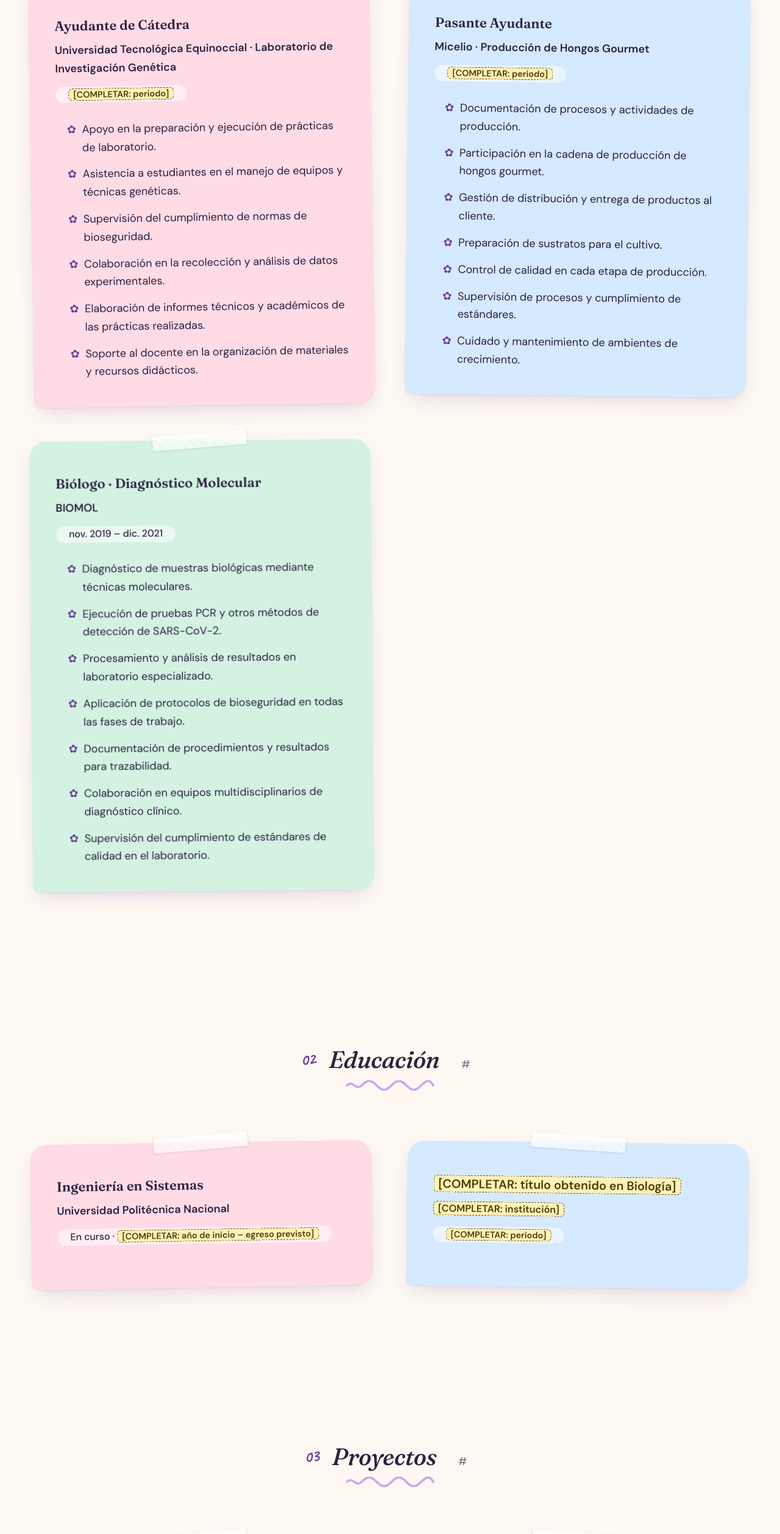
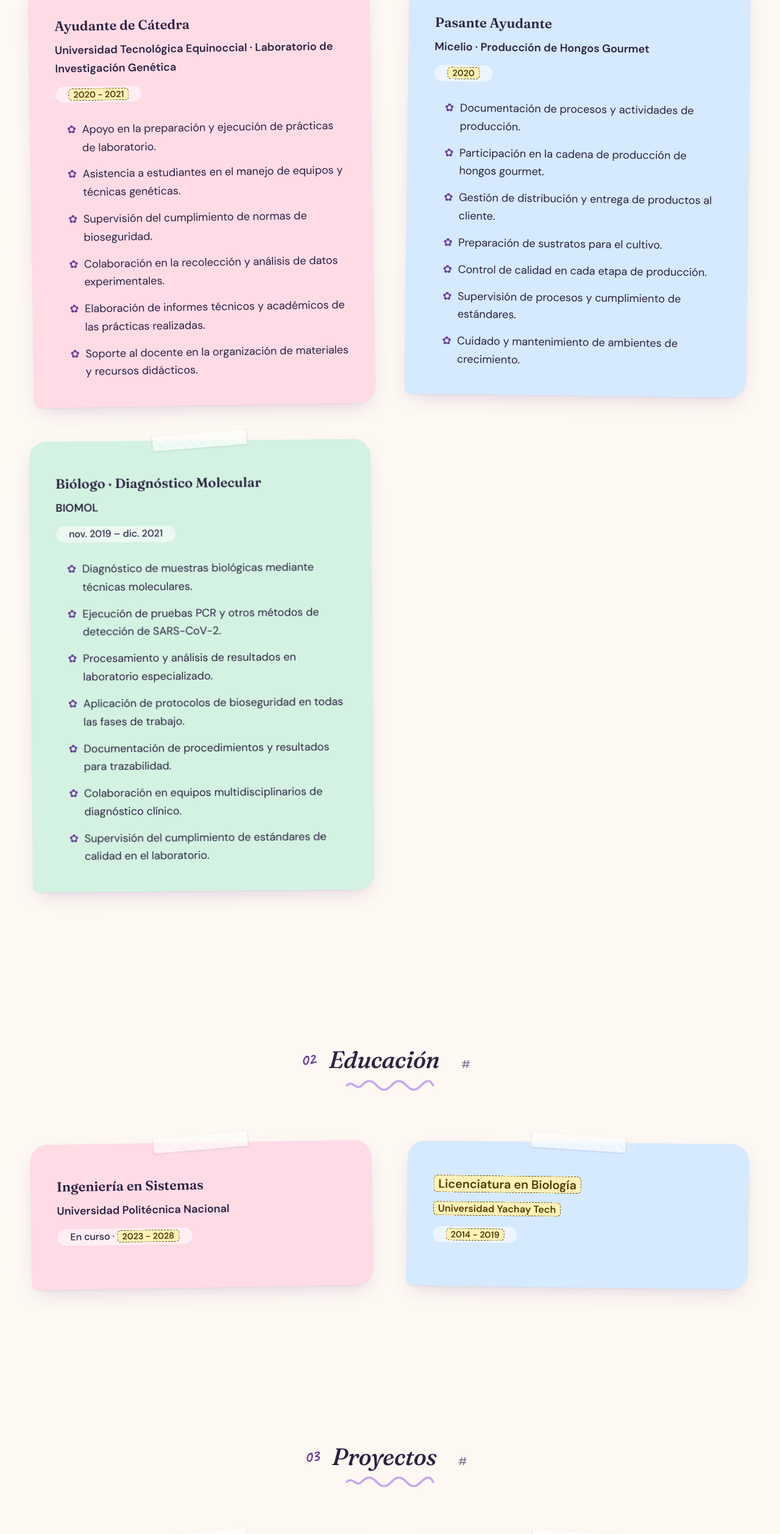
Before and after one commit to mxavc/CV_v3-MXCB, a plain HTML site: page index.html in a window 1280 px wide. Shown: the part 2013-4528 px from the top of the page at 61% size. Drawn offline with Linux system fonts and the light colour scheme.

Commit message:
feat: index update

```diff
--- a/index.html
+++ b/index.html
@@ -146,7 +146,7 @@
                 <header class="entry-header">
                     <h3 class="entry-title">Ayudante de Cátedra</h3>
                     <p class="entry-org">Universidad Tecnológica Equinoccial · Laboratorio de Investigación Genética</p>
-                    <p class="entry-meta"><mark class="todo">[COMPLETAR: periodo]</mark></p>
+                    <p class="entry-meta"><mark class="todo">2020 - 2021</mark></p>
                 </header>
                 <ul class="entry-list">
                     <li>Apoyo en la preparación y ejecución de prácticas de laboratorio.</li>
@@ -162,7 +162,7 @@
                 <header class="entry-header">
                     <h3 class="entry-title">Pasante Ayudante</h3>
                     <p class="entry-org">Micelio · Producción de Hongos Gourmet</p>
-                    <p class="entry-meta"><mark class="todo">[COMPLETAR: periodo]</mark></p>
+                    <p class="entry-meta"><mark class="todo">2020</mark></p>
                 </header>
                 <ul class="entry-list">
                     <li>Documentación de procesos y actividades de producción.</li>
@@ -203,15 +203,15 @@
                 <header class="entry-header">
                     <h3 class="entry-title">Ingeniería en Sistemas</h3>
                     <p class="entry-org">Universidad Politécnica Nacional</p>
-                    <p class="entry-meta">En curso · <mark class="todo">[COMPLETAR: año de inicio – egreso previsto]</mark></p>
+                    <p class="entry-meta">En curso · <mark class="todo">2023 - 2028</mark></p>
                 </header>
             </article>
 
             <article class="entry">
                 <header class="entry-header">
-                    <h3 class="entry-title"><mark class="todo">[COMPLETAR: título obtenido en Biología]</mark></h3>
-                    <p class="entry-org"><mark class="todo">[COMPLETAR: institución]</mark></p>
-                    <p class="entry-meta"><mark class="todo">[COMPLETAR: periodo]</mark></p>
+                    <h3 class="entry-title"><mark class="todo">Licenciatura en Biología</mark></h3>
+                    <p class="entry-org"><mark class="todo">Universidad Yachay Tech</mark></p>
+                    <p class="entry-meta"><mark class="todo">2014 - 2019</mark></p>
                 </header>
             </article>
         </section>
@@ -307,7 +307,7 @@
                 </div>
                 <div class="skill-group">
                     <dt>Idiomas</dt>
-                    <dd><mark class="todo">[COMPLETAR: idiomas y nivel]</mark></dd>
+                    <dd><mark class="todo">Español (nativo), Inglés (intermedio)</mark></dd>
                 </div>
             </dl>
         </section>
@@ -374,7 +374,7 @@
                         <svg class="icon" viewBox="0 0 24 24" aria-hidden="true" focusable="false"><path d="M9 19c-4 1.5-4-2-6-2.5M15 21v-3.5c0-1 .1-1.4-.5-2 2.8-.3 5.5-1.4 5.5-6a4.6 4.6 0 0 0-1.3-3.2 4.2 4.2 0 0 0-.1-3.2s-1-.3-3.4 1.3a11.6 11.6 0 0 0-6 0C6.8 2.8 5.8 3.1 5.8 3.1a4.2 4.2 0 0 0-.1 3.2A4.6 4.6 0 0 0 4.4 9.5c0 4.6 2.7 5.7 5.5 6-.6.6-.6 1.2-.5 2V21"/></svg>
                         GitHub
                     </span>
-                    <span class="contact-value"><mark class="todo">[COMPLETAR: URL de perfil de GitHub]</mark></span>
+                    <span class="contact-value"><mark class="todo">https://github.com/marlonxavier</mark></span>
                 </li>
             </ul>
         </section>
```
